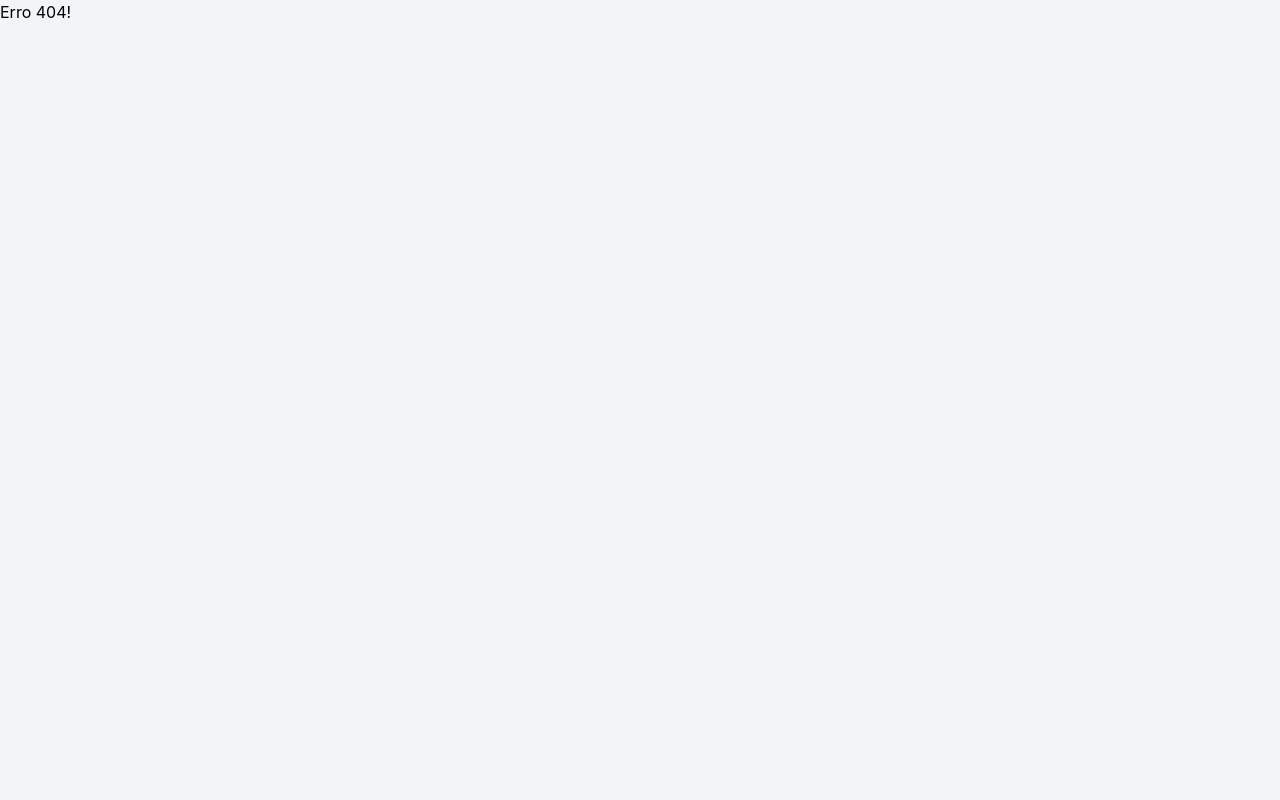
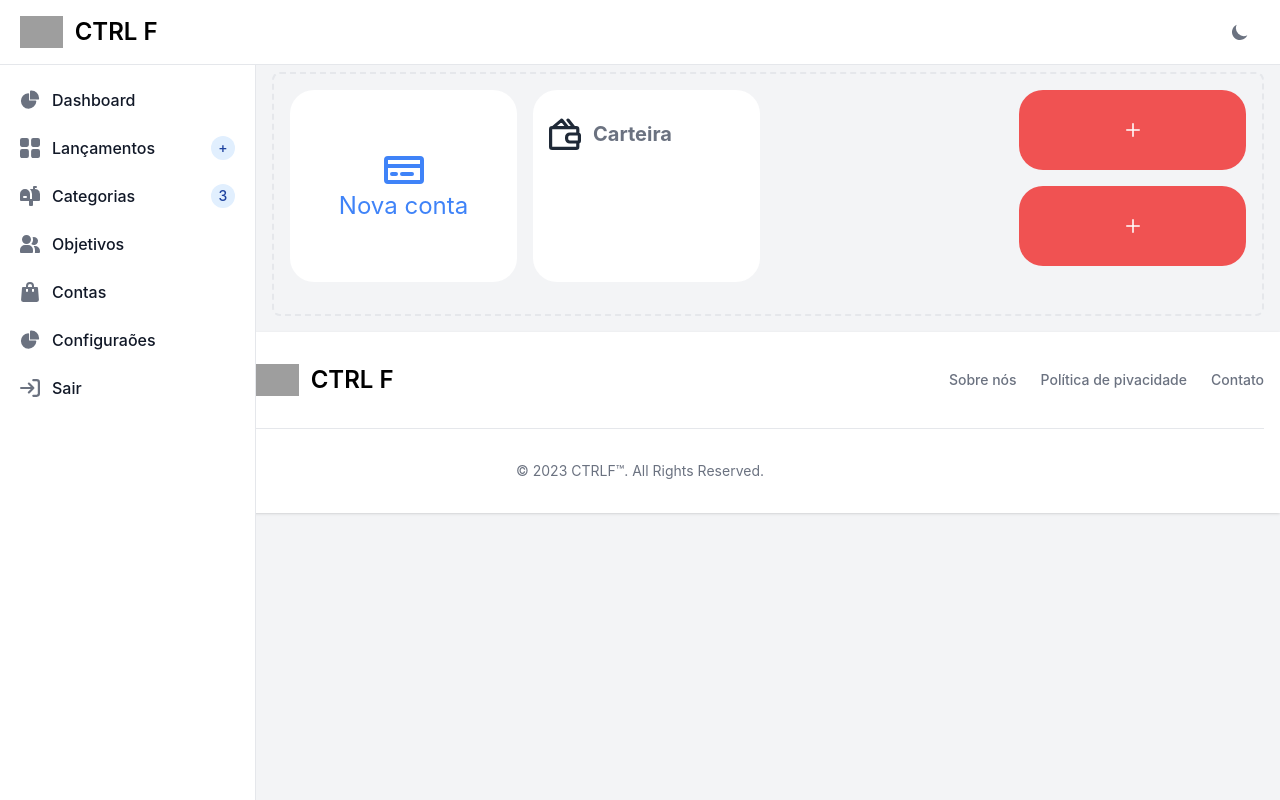
Before and after one commit to LucasFCintra/CTRLF, a React (Create React App) app: page /Contas in a window 1280 px wide. Before the commit this address had no page. Built offline with nearby package versions, Linux system fonts and the light colour scheme; grey boxes are pictures that could not be loaded.

Commit message:
adicionando validação a tela de login | adicionando validação da senha de confirmação | subindo documentação atualizada | começo da tela de contas

```diff
--- a/src/components/Navbar.js
+++ b/src/components/Navbar.js
@@ -65,12 +65,12 @@ function Navbar() {
                             </a>
                         </li>
                         <li>
-                            <a href="#" class="flex items-center p-2 text-gray-900 rounded-lg dark:text-white hover:bg-gray-100 dark:hover:bg-gray-700 group">
+                            <Link to='/Contas' class="flex items-center p-2 text-gray-900 rounded-lg dark:text-white hover:bg-gray-100 dark:hover:bg-gray-700 group">
                                 <svg class="flex-shrink-0 w-5 h-5 text-gray-500 transition duration-75 dark:text-gray-400 group-hover:text-gray-900 dark:group-hover:text-white" aria-hidden="true" xmlns="http://www.w3.org/2000/svg" fill="currentColor" viewBox="0 0 18 20">
                                     <path d="M17 5.923A1 1 0 0 0 16 5h-3V4a4 4 0 1 0-8 0v1H2a1 1 0 0 0-1 .923L.086 17.846A2 2 0 0 0 2.08 20h13.84a2 2 0 0 0 1.994-2.153L17 5.923ZM7 9a1 1 0 0 1-2 0V7h2v2Zm0-5a2 2 0 1 1 4 0v1H7V4Zm6 5a1 1 0 1 1-2 0V7h2v2Z" />
                                 </svg>
                                 <span class="flex-1 ml-3 whitespace-nowrap">Contas</span>
-                            </a>
+                            </Link>
                         </li>
                         <li>
                             <Link to="/Configuracoes" class="flex items-center p-2 text-gray-900 rounded-lg dark:text-white hover:bg-gray-100 dark:hover:bg-gray-700 group">
--- a/src/index.js
+++ b/src/index.js
@@ -15,6 +15,7 @@ import SobreNos from './routes/SobreNos';
 import Login from './routes/Login';
 import Cadastro from './routes/Cadastro';
 import Lancamentos from './routes/Lancamentos';
+import Contas from './routes/Contas';
 import ErrorPage from './routes/ErrorPage';
 
 const router = createBrowserRouter([
@@ -51,6 +52,10 @@ const router = createBrowserRouter([
         path: "/Lancamentos",
         element: <Lancamentos />
       },
+      {
+        path: "/Contas",
+        element: <Contas />
+      },
     ],
   },
   {
--- a/src/routes/Cadastro.js
+++ b/src/routes/Cadastro.js
@@ -4,6 +4,7 @@ import axios from 'axios';
 
 import { Formik, Form, Field } from 'formik';
 import * as Yup from 'yup';
+import { Alert } from 'flowbite-react';
 
 const schema = Yup.object().shape({
     nome: Yup.string().required("Informe seu nome"),
@@ -11,7 +12,7 @@ const schema = Yup.object().shape({
     phone: Yup.number().required("Informe seu número"),
     cep: Yup.number(8).required("Informse seu CEP"),
     password: Yup.string().required("Informe sua senha"),
-    confirm_password: Yup.string().required("Informe sua senha novamente")
+    confirm_password: Yup.string().required("Informe sua senha novamente").oneOf([Yup.ref('password')], 'As duas senhas devem ser idênticas')
 })
 
 function validateEmail(value) {
@@ -38,8 +39,14 @@ function validatePassword(value) {
     let error;
     if (!value) {
         error = 'Informe sua senha';
-    } else if (!/^(?=.[A-Za-z])(?=.\d)(?=.[@$!%#?&])[A-Za-z\d@$!%*#?&]{8,}$"/i.test(value)) {
-        error = 'Informe uma senha que atenda aos requisitos';
+    } else if (!/^(?=.*[a-z])(?=.*[A-Z])(?=.*\d)(?=.*[@$!%*?&])[A-Za-z\d@$!%*?&]{8,}$/i.test(value)) {
+        error = (<>
+            <p class="mt-2 text-sm text-red-600 dark:text-red-500"><span class="font-medium">Informe uma senha que atenda aos requisitos</span></p><br/>
+            <p class="text-sm text-red-600 dark:text-red-500"><span class="font-medium">- No mínimo 8 caracteres</span></p><br/>
+            <p class="text-sm text-red-600 dark:text-red-500"><span class="font-medium">- Pelo menos uma letra maiúscula</span></p><br/>
+            <p class="text-sm text-red-600 dark:text-red-500"><span class="font-medium">- Pelo menos um número</span></p><br/>
+            <p class="text-sm text-red-600 dark:text-red-500"><span class="font-medium">- Pelo menos um caractere especial</span></p><br/>
+            </>);
     }
     return error;
 }
@@ -195,7 +202,7 @@ export default class Cadastro extends Component {
                                     </div>
                                     <div class="mb-6">
                                         <label for="confirmar_senha" class="block mb-2 text-sm font-medium text-gray-900 dark:text-white">Confirm password</label>
-                                        <Field type="password" id="confirm_password" validate={validatePassword} name='confirm_password' class="bg-gray-50 border border-gray-300 text-gray-900 text-sm rounded-lg focus:ring-blue-500 focus:border-blue-500 block w-full p-2.5 dark:bg-gray-700 dark:border-gray-600 dark:placeholder-gray-400 dark:text-white dark:focus:ring-blue-500 dark:focus:border-blue-500" placeholder="•••••••••" required />
+                                        <Field type="password" id="confirm_password" name='confirm_password' class="bg-gray-50 border border-gray-300 text-gray-900 text-sm rounded-lg focus:ring-blue-500 focus:border-blue-500 block w-full p-2.5 dark:bg-gray-700 dark:border-gray-600 dark:placeholder-gray-400 dark:text-white dark:focus:ring-blue-500 dark:focus:border-blue-500" placeholder="•••••••••" required />
                                         {errors.confirm_password && (
                                             <p class="mt-2 text-sm text-red-600 dark:text-red-500"><span class="font-medium">{errors.confirm_password}</span></p>
                                         )}
--- a/src/routes/Contas.js
+++ b/src/routes/Contas.js
@@ -0,0 +1,57 @@
+
+import React, { Component } from 'react'
+
+export default function Contas() {
+
+
+    return (
+        <><div class="p-4 sm:ml-64">
+            <div class="p-4 border-2 border-gray-200 border-dashed rounded-lg dark:border-gray-700 mt-14">
+                <div class="grid grid-cols-4 gap-4 mb-4">
+                    <div class="flex flex-col items-center justify-center h-48 rounded-3xl bg-white dark:bg-gray-900">
+                        <p class="text-2xl text-blue-500 dark:text-white">
+                            <svg class="w-10 h-10 text-blue-500 dark:text-white" aria-hidden="true" xmlns="http://www.w3.org/2000/svg" fill="none" viewBox="0 0 20 14">
+                                <path stroke="currentColor" stroke-linecap="round" stroke-linejoin="round" stroke-width="2" d="M4 9h2m3 0h5M1 5h18M2 1h16a1 1 0 0 1 1 1v10a1 1 0 0 1-1 1H2a1 1 0 0 1-1-1V2a1 1 0 0 1 1-1Z" />
+                            </svg>
+                        </p>
+                        <p class="text-2xl text-blue-500 dark:text-white">Nova conta</p>
+                    </div>
+                    <div class="flex flex-col h-48 rounded-3xl bg-white dark:bg-gray-900">
+                        <div class="grid grid-rows-2 gap-4 mb-4 ml-4">
+                            <ul role="list" class="space-y-5 my-7">
+                                <li class="flex space-x-3 items-center">
+                                    <p class="text-2xl text-gray-800 dark:text-white">
+                                        <svg class="w-8 h-8 text-gray-800 dark:text-white" aria-hidden="true" xmlns="http://www.w3.org/2000/svg" fill="none" viewBox="0 0 20 20">
+                                            <path stroke="currentColor" stroke-linecap="round" stroke-linejoin="round" stroke-width="2" d="M11.905 1.316 15.633 6M18 10h-5a2 2 0 0 0-2 2v1a2 2 0 0 0 2 2h5m0-5a1 1 0 0 1 1 1v3a1 1 0 0 1-1 1m0-5V7a1 1 0 0 0-1-1H2a1 1 0 0 0-1 1v11a1 1 0 0 0 1 1h15a1 1 0 0 0 1-1v-3m-6.367-9L7.905 1.316 2.352 6h9.281Z" />
+                                        </svg>
+                                    </p>
+                                    <span class="text-xl font-bold leading-tight text-gray-500 dark:text-gray-400">Carteira</span>
+                                </li>
+                            </ul>
+
+
+                        </div>
+
+                    </div>
+                    <div></div>
+                    <div class="grid grid-rows-2 gap-4 mb-4">
+                        <div class="flex items-center justify-center h-20 rounded-3xl bg-red-500 dark:bg-red-500">
+                            <p class="text-2xl text-white dark:text-white">
+                                <svg class="w-3.5 h-3.5" aria-hidden="true" xmlns="http://www.w3.org/2000/svg" fill="none" viewBox="0 0 18 18">
+                                    <path stroke="currentColor" stroke-linecap="round" stroke-linejoin="round" stroke-width="2" d="M9 1v16M1 9h16" />
+                                </svg>
+                            </p>
+                        </div>
+                        <div class="flex items-center justify-center h-20 rounded-3xl bg-red-500 dark:bg-red-500">
+                            <p class="text-2xl text-white dark:text-white">
+                                <svg class="w-3.5 h-3.5" aria-hidden="true" xmlns="http://www.w3.org/2000/svg" fill="none" viewBox="0 0 18 18">
+                                    <path stroke="currentColor" stroke-linecap="round" stroke-linejoin="round" stroke-width="2" d="M9 1v16M1 9h16" />
+                                </svg>
+                            </p>
+                        </div>
+                    </div>
+                </div>
+            </div>
+        </div></>
+    )
+}
--- a/src/routes/Login.js
+++ b/src/routes/Login.js
@@ -23,8 +23,14 @@ function validatePassword(value) {
     let error;
     if (!value) {
         error = 'Informe sua senha';
-    } else if (!/^(?=.[A-Za-z])(?=.\d)(?=.[@$!%#?&])[A-Za-z\d@$!%*#?&]{8,}$"/i.test(value)) {
-        error = 'Informe uma senha que atenda aos requisitos';
+    } else if (!/^(?=.*[a-z])(?=.*[A-Z])(?=.*\d)(?=.*[@$!%*?&])[A-Za-z\d@$!%*?&]{8,}$/i.test(value)) {
+        error = (<>
+            <p class="mt-2 text-sm text-red-600 dark:text-red-500"><span class="font-medium">Informe uma senha que atenda aos requisitos</span></p><br/>
+            <p class="text-sm text-red-600 dark:text-red-500"><span class="font-medium">- No mínimo 8 caracteres</span></p><br/>
+            <p class="text-sm text-red-600 dark:text-red-500"><span class="font-medium">- Pelo menos uma letra maiúscula</span></p><br/>
+            <p class="text-sm text-red-600 dark:text-red-500"><span class="font-medium">- Pelo menos um número</span></p><br/>
+            <p class="text-sm text-red-600 dark:text-red-500"><span class="font-medium">- Pelo menos um caractere especial</span></p><br/>
+            </>);
     }
     return error;
 }
@@ -51,14 +57,14 @@ export default class Login extends Component {
                                 <Form>
                                     <div class="mb-6">
                                         <label for="email" class="block mb-2 text-sm font-medium text-gray-900 dark:text-white">Email address</label>
-                                        <Field type="email" id="email" name='email' class="bg-gray-50 border border-gray-300 text-gray-900 text-sm rounded-lg focus:ring-blue-500 focus:border-blue-500 block w-full p-2.5 dark:bg-gray-700 dark:border-gray-600 dark:placeholder-gray-400 dark:text-white dark:focus:ring-blue-500 dark:focus:border-blue-500" placeholder="meu@email.com" required />
+                                        <Field type="email" id="email" name='email' validate={validateEmail} class="bg-gray-50 border border-gray-300 text-gray-900 text-sm rounded-lg focus:ring-blue-500 focus:border-blue-500 block w-full p-2.5 dark:bg-gray-700 dark:border-gray-600 dark:placeholder-gray-400 dark:text-white dark:focus:ring-blue-500 dark:focus:border-blue-500" placeholder="meu@email.com" required />
                                         {errors.email && (
                                             <p class="mt-2 text-sm text-red-600 dark:text-red-500"><span class="font-medium">{errors.email}</span></p>
                                         )}
                                     </div>
                                     <div class="mb-6">
                                         <label for="senha" class="block mb-2 text-sm font-medium text-gray-900 dark:text-white">Password</label>
-                                        <Field type="password" id="password" name='password' class="bg-gray-50 border border-gray-300 text-gray-900 text-sm rounded-lg focus:ring-blue-500 focus:border-blue-500 block w-full p-2.5 dark:bg-gray-700 dark:border-gray-600 dark:placeholder-gray-400 dark:text-white dark:focus:ring-blue-500 dark:focus:border-blue-500" placeholder="•••••••••" required />
+                                        <Field type="password" id="password" name='password' validate={validatePassword} class="bg-gray-50 border border-gray-300 text-gray-900 text-sm rounded-lg focus:ring-blue-500 focus:border-blue-500 block w-full p-2.5 dark:bg-gray-700 dark:border-gray-600 dark:placeholder-gray-400 dark:text-white dark:focus:ring-blue-500 dark:focus:border-blue-500" placeholder="•••••••••" required />
                                         {errors.password && (
                                             <p class="mt-2 text-sm text-red-600 dark:text-red-500"><span class="font-medium">{errors.password}</span></p>
                                         )}
```
Also changed, not shown: src/routes/Contato.js (+4 -4 lines), src/routes/Dashboard.js (indentation only), 2 other files (tests, documents, lock files or other folders).
